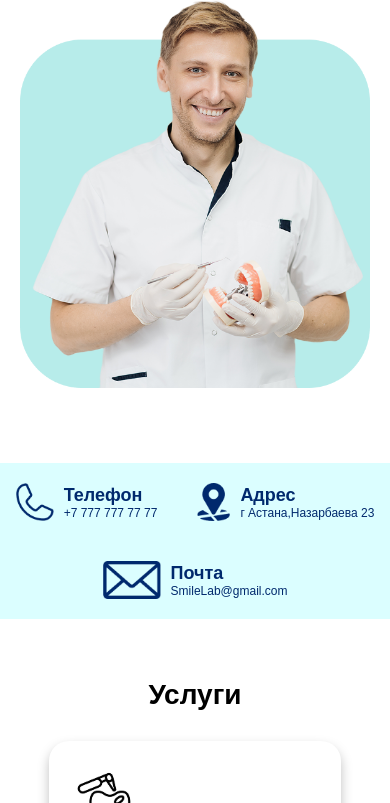
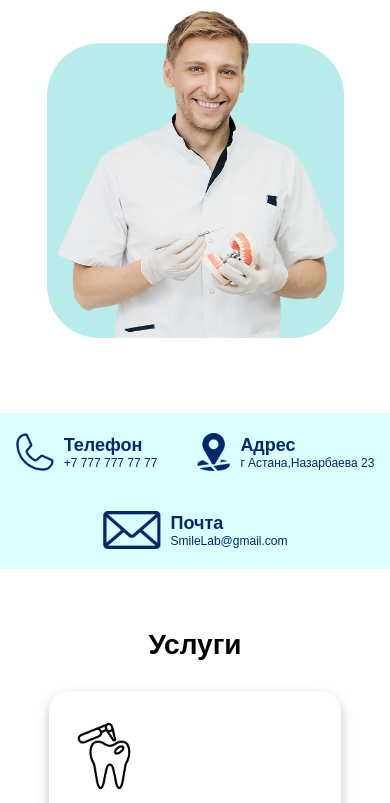
Before and after one commit to BakenDaniyar/SmileLab, a plain HTML site: page index.html in a window 390 px wide. Shown: the part 396-1199 px from the top of the page. Drawn offline with Linux system fonts and the light colour scheme.

Commit message:
шестой коммит вроде как исправил заголовок и фото

```diff
--- a/phone.css
+++ b/phone.css
@@ -129,9 +129,10 @@ font-size: 25px;
 margin-bottom:0px;
 text-align: center;
 font-weight: 700;
+
 }
 .width-main{
-width:350px;
+width:95%;
 }
 .medium-text{
         display: flex;
@@ -151,8 +152,8 @@ width:30px;
 height:30px;
 }
 .main-img{
-width:350px;
-height:415px;
+width:90%;
+height:auto;
 }
 
 
```
